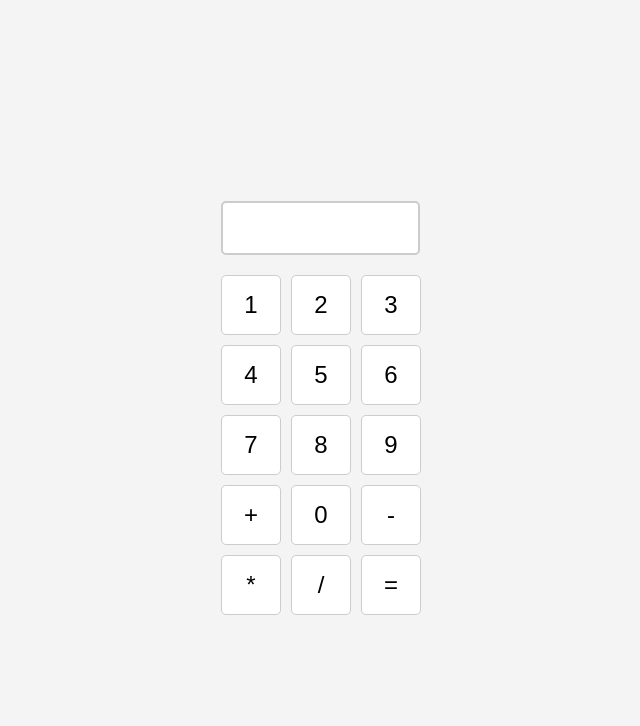
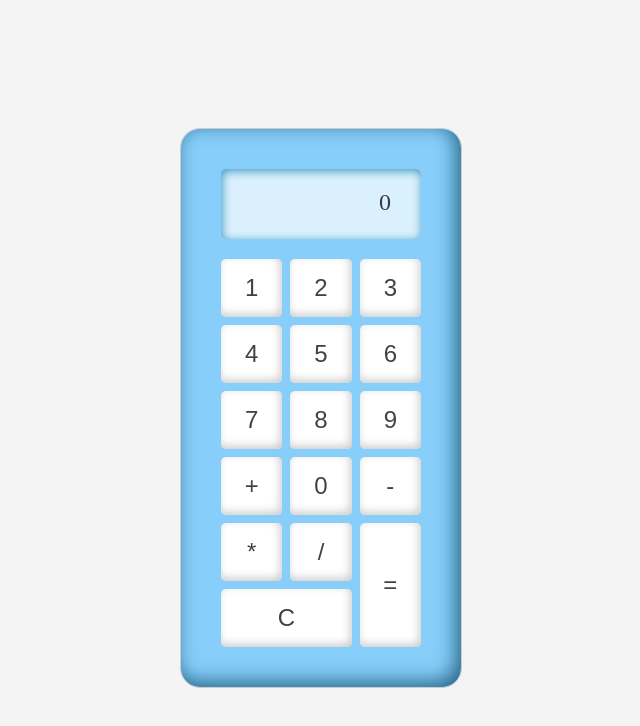
Before and after one commit to kate0321vs/hw-67-calc, a React (Vite) app: page / in a window 1280 px wide. Shown: the top 726 px of the page, without its empty margins (319-959 px from the left). Built offline with nearby package versions, Linux system fonts and the light colour scheme.

Commit message:
Добавила удаление символа в стейте калькулятора. Доработала стили.

```diff
--- a/src/containers/Calculator/Calculator.css
+++ b/src/containers/Calculator/Calculator.css
@@ -1,31 +1,59 @@
 .container {
   text-align: center;
+  padding: 40px;
+  border: 1px solid #ccc;
+  border-radius: 20px;
+  box-shadow: inset -5px -5px 20px #266687;
+  background-color: lightskyblue;
+  max-width: 200px;
 }
+
 .display {
   font-size: 24px;
   letter-spacing: 10px;
-  background: white;
-  padding: 10px;
-  width: 175px;
+  color: rgba(0, 0, 0, 0.74);
+  background: rgba(255, 255, 255, 0.69);
+  padding: 20px;
+  max-width: 175px;
   height: 30px;
-  text-align: center;
   margin-bottom: 20px;
-  border: 2px solid #ccc;
   border-radius: 5px;
+  overflow: hidden;
+  text-overflow: ellipsis;
+  white-space: nowrap;
+  box-shadow: inset 1px 2px 10px rgb(58, 150, 193);
+  text-align: right;
 }
+
 .keyboard {
   display: grid;
   grid-template-columns: repeat(3, 1fr);
-  gap: 10px;
+  gap: 8px;
   width: 200px;
   margin: auto;
 }
-.key {
+
+.key, .result, .remove {
+  color: rgba(0, 0, 0, 0.74);
   font-size: 1.5em;
   padding: 15px;
   background: white;
-  border: 1px solid #ccc;
+  border: none;
   cursor: pointer;
   text-align: center;
   border-radius: 5px;
+  box-shadow: inset -2px -3px 8px #ccc;
 }
+
+.result {
+  grid-row: 5 / 7;
+  grid-column: 3 / 4;
+}
+
+.remove {
+  grid-column: 1 / 3;
+}
+
+.key:hover, .result:hover, .remove:hover {
+  box-shadow: inset -2px -3px 8px rgba(202, 202, 202, 0.4);
+}
--- a/src/containers/Calculator/Calculator.tsx
+++ b/src/containers/Calculator/Calculator.tsx
@@ -1,7 +1,7 @@
 import "./Calculator.css"
 import { useDispatch, useSelector } from 'react-redux';
 import { RootState } from '../../app/store.ts';
-import { add, addition, difference, multiplication, division } from './CalculatorSlice.ts';
+import { add, addition, difference, multiplication, division, remove } from './CalculatorSlice.ts';
 
 const Calculator = () => {
   const numbers = ['1','2','3','4','5','6','7','8','9','+','0', '-', '*', '/'];
@@ -27,7 +27,8 @@ const Calculator = () => {
         {numbers.map(num => (
           <button key={num} className="key" onClick={() => dispatch(add(num))}>{num}</button>
         ))}
-          <button className="key" onClick={resultOfOperation}>=</button>
+        <button className="result" onClick={resultOfOperation}>=</button>
+        <button className="remove" onClick={() => dispatch(remove())}>C</button>
       </div>
     </div>
   );
--- a/src/containers/Calculator/CalculatorSlice.ts
+++ b/src/containers/Calculator/CalculatorSlice.ts
@@ -5,7 +5,7 @@ interface CalculatorState {
 }
 
 const initialState: CalculatorState = {
-  value: '',
+  value: '0',
 }
 
 export const CalculatorSlice = createSlice({
@@ -13,6 +13,7 @@ export const CalculatorSlice = createSlice({
   initialState,
   reducers: {
     add: (state: CalculatorState, action: PayloadAction<string>) => {
+      if (state.value === '0') state.value = '';
       state.value += action.payload;
     },
     addition: (state) => {
@@ -53,9 +54,19 @@ export const CalculatorSlice = createSlice({
         }, 0)
         state.value = result.toString();
       }
+    },
+    remove: (state: CalculatorState) => {
+      // if (state.value === '0') return;
+      if (state.value.length === 1) {
+        state.value = '0'
+        return
+      }
+      const arr = state.value.split('')
+      arr.splice(arr.length - 1, 1)
+      state.value = arr.join('')
     }
   }
 });
 
 export const calculatorReducer = CalculatorSlice.reducer;
-export const {add, addition, difference, multiplication, division } = CalculatorSlice.actions;
+export const {add, addition, difference, multiplication, division, remove } = CalculatorSlice.actions;
```
